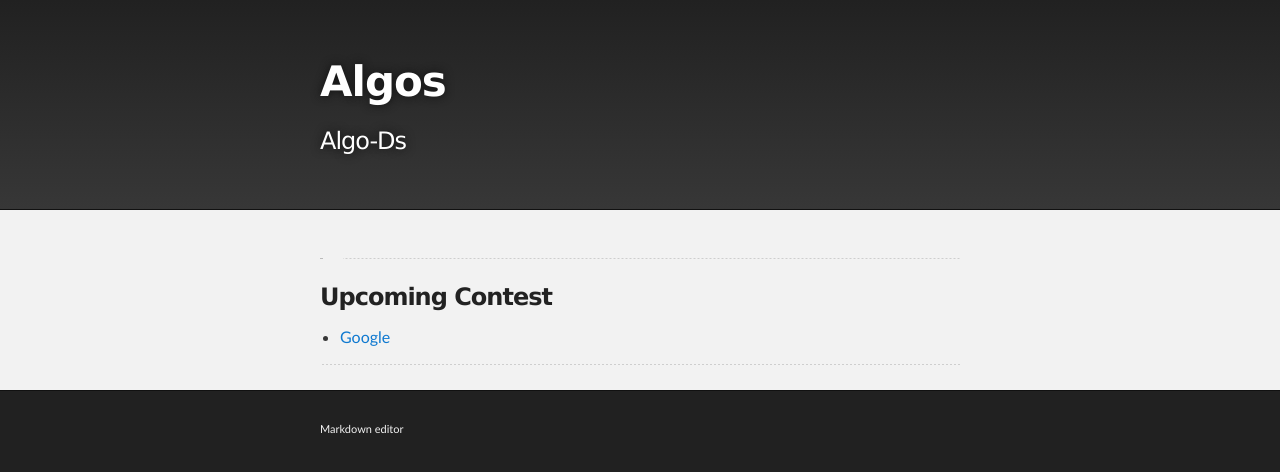
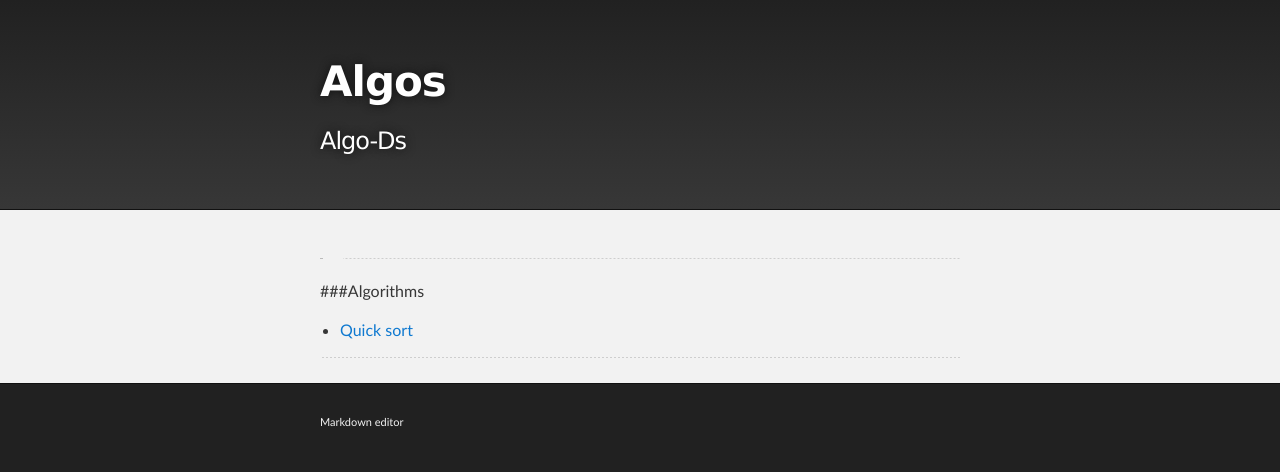
Before and after one commit to Nimitha-jagadeesha/Algo, a Jekyll site: the page built from index.md, in a window 1280 px wide. Shown: the top 472 px of the page. Built offline with Jekyll 4.4.1, drawn with Linux system fonts in a browser that asks for light colours.

Commit message:
Update index.md

```diff
--- a/index.md
+++ b/index.md
@@ -5,7 +5,7 @@ layout: default
 >
 * * *
 
-### Upcoming Contest
-- [Google](https://www.google.com)
+###Algorithms
+- [Quick sort](https://www.google.com)
 
 * * *
```
